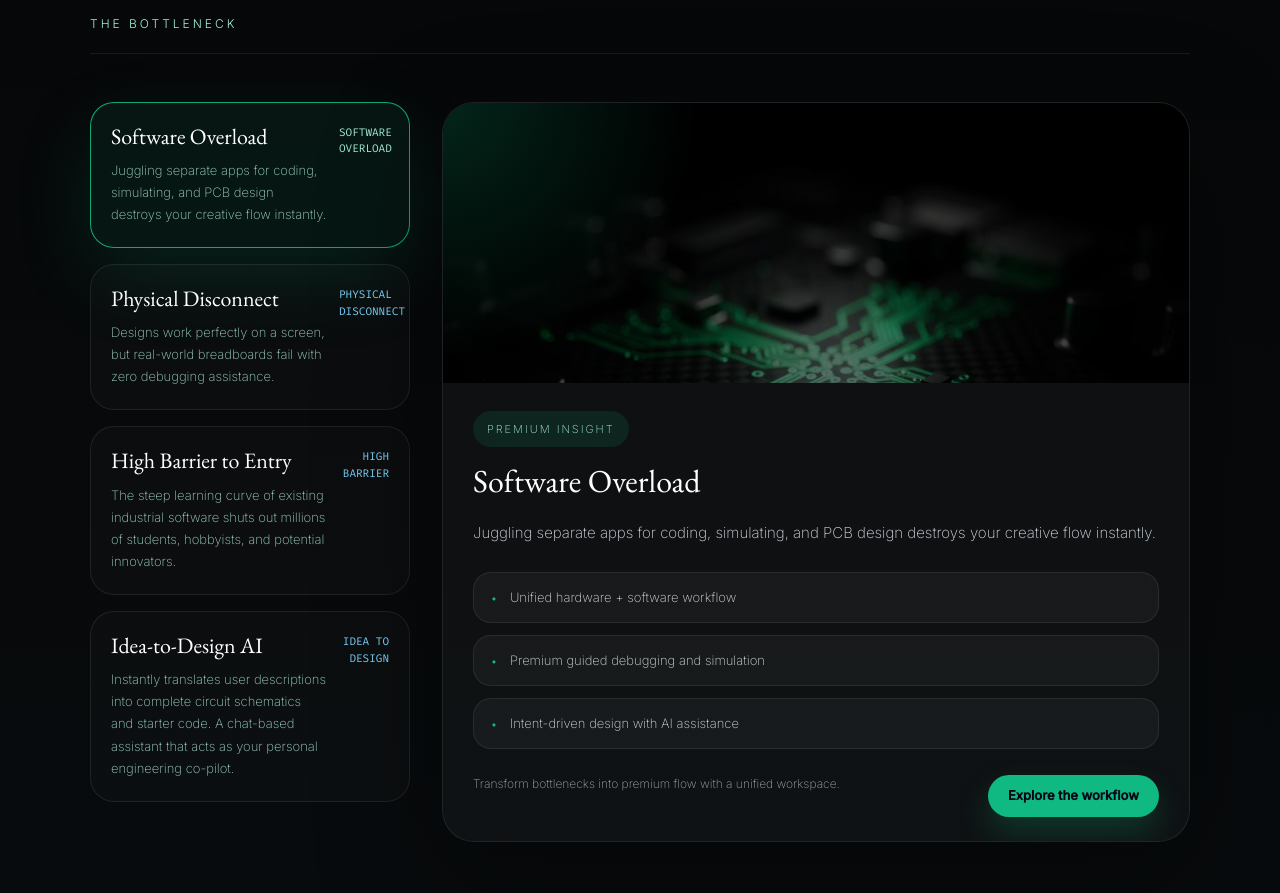
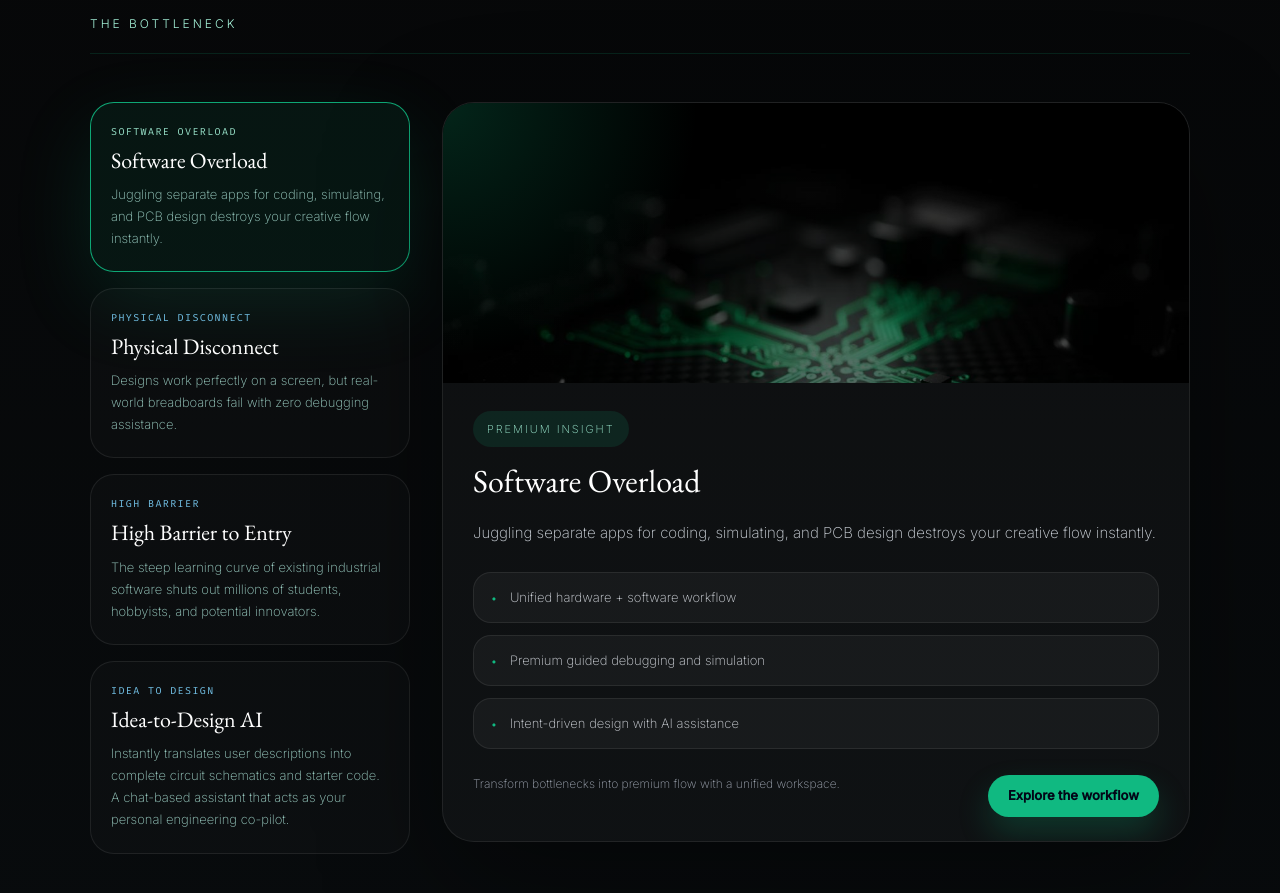
Before and after one commit to rahulee24/hardjunc_front_kimi, a React (Vite) app: page / in a window 1280 px wide. Shown: the part 1880-2773 px from the top of the page. Built offline with nearby package versions, Linux system fonts and the light colour scheme.

Commit message:
Align bottleneck card labels

```diff
--- a/src/sections/Curriculum.tsx
+++ b/src/sections/Curriculum.tsx
@@ -7,11 +7,6 @@ export default function Curriculum() {
   const navigate = useNavigate();
   const [selectedIndex, setSelectedIndex] = useState(0);
   const selectedItem = capabilitiesConfig.items[selectedIndex] || capabilitiesConfig.items[0];
-
-  if (!capabilitiesConfig.sectionLabel && capabilitiesConfig.items.length === 0) {
-    return null;
-  }
-
   const previewDetails = useMemo(
     () => [
       'Unified hardware + software workflow',
@@ -20,6 +15,10 @@ export default function Curriculum() {
     ],
     []
   );
+
+  if (!capabilitiesConfig.sectionLabel && capabilitiesConfig.items.length === 0) {
+    return null;
+  }
 
   return (
     <section
@@ -79,13 +78,27 @@ export default function Curriculum() {
                 >
                   <div
                     style={{
-                      display: 'flex',
-                      justifyContent: 'space-between',
-                      alignItems: 'flex-start',
-                      gap: 12,
+                      display: 'grid',
+                      gap: 10,
                     }}
                   >
                     <div>
+                      <span
+                        style={{
+                          display: 'block',
+                          fontFamily: "'Fira Code', monospace",
+                          fontSize: 10,
+                          lineHeight: 1.4,
+                          color: active ? '#a4f2d8' : '#7dd3fc',
+                          opacity: 0.9,
+                          letterSpacing: '0.14em',
+                          textAlign: 'left',
+                          textTransform: 'uppercase',
+                          marginBottom: 10,
+                        }}
+                      >
+                        {item.slug.replace(/-/g, ' ')}
+                      </span>
                       <h3
                         style={{
                           fontFamily: "'EB Garamond', serif",
@@ -109,18 +122,6 @@ export default function Curriculum() {
                         {item.description}
                       </p>
                     </div>
-                    <span
-                      style={{
-                        fontFamily: "'Fira Code', monospace",
-                        fontSize: 11,
-                        color: active ? '#a4f2d8' : '#7dd3fc',
-                        opacity: 0.95,
-                        minWidth: 50,
-                        textAlign: 'right',
-                      }}
-                    >
-                      {item.slug.replace(/-/g, ' ').toUpperCase()}
-                    </span>
                   </div>
                 </button>
               );
```
